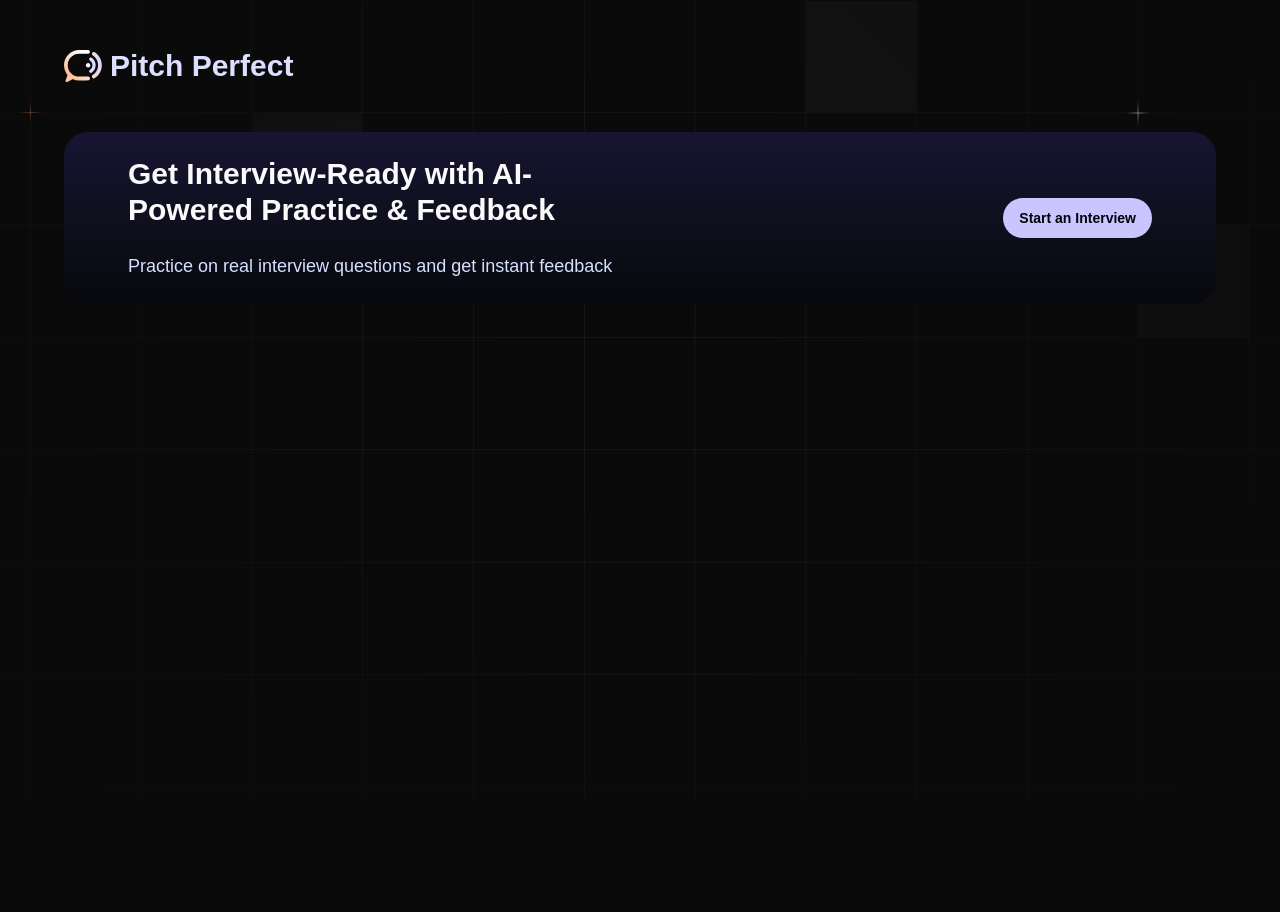
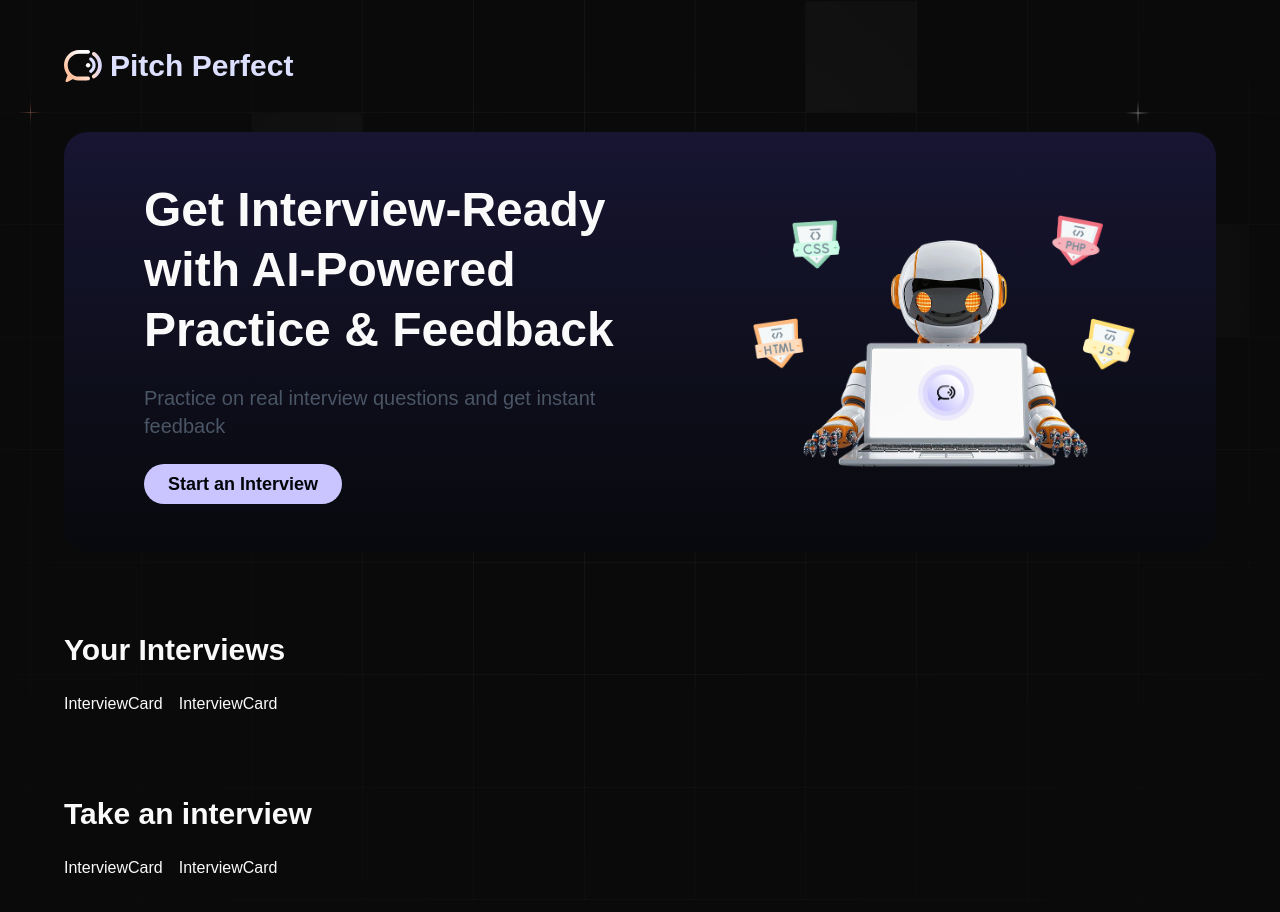
Before and after one commit to honoursbhaduria/PitchPerfect, a Next.js app: page / in a window 1280 px wide. Shown: the top 912 px of the page. Before the commit the page ends 800 px from the top, so only its background shows below. Built offline with nearby package versions, Linux system fonts and the light colour scheme; a web font is replaced by a local one.

Commit message:
card components interview

```diff
--- a/app/(root)/page.tsx
+++ b/app/(root)/page.tsx
@@ -1,25 +1,68 @@
-import React from 'react'
-import { Button } from '@/components/ui/button'
-import Link from 'next/link'
+'use client';
+
+import React from 'react';
+import { Button } from '@/components/ui/button';
+import Link from 'next/link';
+import Image from 'next/image';
+import { dummyInterviews } from '@/constants';
+import InterviewCard from '@/components/InterviewCard';
 const Homepage = () => {
   return (
     <>
-    <section  className='card-cta'>
-      <div className='flex flex-col gap-6 max-w-lg'>
-        <h2>
+    <section
+      className="card-cta flex flex-col-reverse lg:flex-row items-center justify-between gap-10 px-6 py-12 md:px-12 lg:px-20"
+    >
+
+      <div className="flex flex-col items-center lg:items-start text-center lg:text-left gap-6 max-w-lg">
+        <h2 className="text-3xl md:text-5xl font-bold leading-tight">
           Get Interview-Ready with AI-Powered Practice & Feedback
         </h2>
-        <p className='text-lg'>
+        <p className="text-lg md:text-xl text-gray-600">
           Practice on real interview questions and get instant feedback
         </p>
+        <Button asChild className="btn-primary w-full sm:w-auto px-6 py-3 text-lg">
+          <Link href="/interview">Start an Interview</Link>
+        </Button>
       </div>
-      <Button asChild className='btn-primary max-sm:w-full '>
-        <Link href='/interview'>Start an Interview </Link>
-      </Button>
+
+
+      <div className="flex justify-center lg:justify-end w-full lg:w-auto">
+        <Image
+          src="/robot.png"
+          alt="robo-dude"
+          width={400}
+          height={400}
+          className="w-64 sm:w-80 md:w-96 h-auto object-contain"
+        />
+      </div>
     </section>
 
+     <section className='flex flex-col  gap-6 mt-8'>
+      <h2>Your Interviews</h2>
+
+      <div className='interviews-section'>
+            {dummyInterviews.map((interview) => (
+                  <InterviewCard {...interview} />
+              ))}
+            {/* <p>You haven't taken any interviews yet </p> */}
+      </div>
+    </section>
+
+    <section className='flex flex-col  gap-6 mt-8'>
+      <h2>Take an interview</h2>
+
+      <div className='interviews-section'>
+          <div className='interviews-section'>
+
+            {dummyInterviews.map((interview) => (
+                  <InterviewCard {...interview} />
+              ))}
+
+        </div>
+      </div>
+    </section>
     </>
-  )
-}
+  );
+};
 
-export default Homepage
+export default Homepage;
--- /dev/null
+++ b/components/InterviewCard.tsx
@@ -0,0 +1,14 @@
+import React from 'react';
+import dayjs from 'dayjs';
+
+const InterviewCard = ({ interviewId, userId, role, type, techstack, createdAt }: InterviewCardProps) => {
+  const feedback = null as Feedback | null;
+  const normalizedType = /mix/gi.test(type) ? 'Mixed' : type;
+  const formattedDate = dayjs(feedback?.createdAt || createdAt || Date.now()).format('MMM D, YYYY');
+
+  return (
+    <div>InterviewCard</div>
+  );
+};
+
+export default InterviewCard;
--- a/constants/index.ts
+++ b/constants/index.ts
@@ -203,3 +203,29 @@
 //   "/tiktok.png",
 //   "/yahoo.png",
 // ];
+
+
+export const dummyInterviews: Interview[] = [
+    {
+        id: "1",
+        userId: "user1",
+        role: "Frontend Developer",
+        type: "Technical",
+        techstack: ["React", "TypeScript", "Next.js", "Tailwind CSS"],
+        level: "Junior",
+        questions: ["What is React?"],
+        finalized: false,
+        createdAt: "2024-03-15T10:00:00Z",
+    },
+    {
+        id: "2",
+        userId: "user1",
+        role: "Full Stack Developer",
+        type: "Mixed",
+        techstack: ["Node.js", "Express", "MongoDB", "React"],
+        level: "Senior",
+        questions: ["What is Node.js?"],
+        finalized: false,
+        createdAt: "2024-03-14T15:30:00Z",
+    },
+];
--- a/package.json
+++ b/package.json
@@ -14,6 +14,7 @@
     "@radix-ui/react-slot": "^1.2.3",
     "class-variance-authority": "^0.7.1",
     "clsx": "^2.1.1",
+    "dayjs": "^1.11.18",
     "lucide-react": "^0.544.0",
     "next": "15.5.4",
     "next-themes": "^0.4.6",
```
Also changed, not shown: 1 other file (tests, documents, lock files or other folders).
